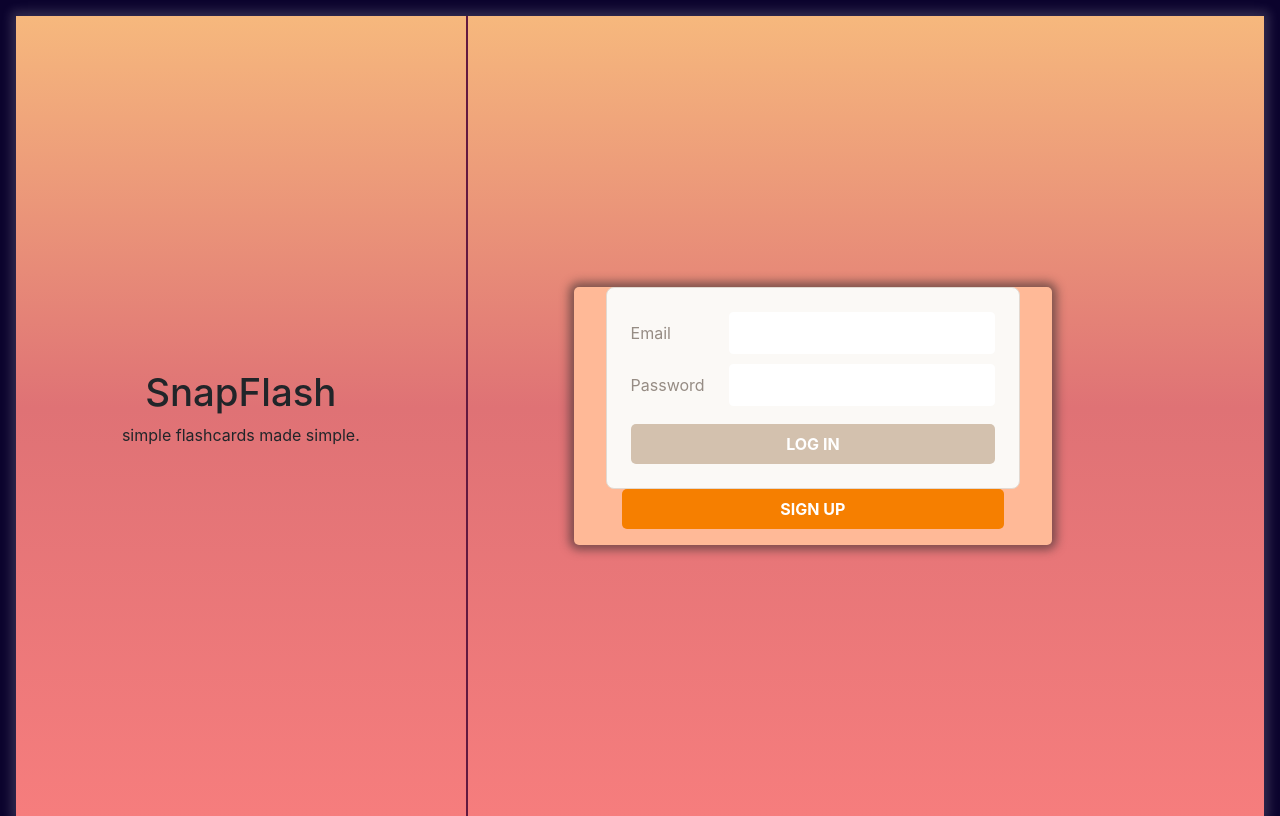
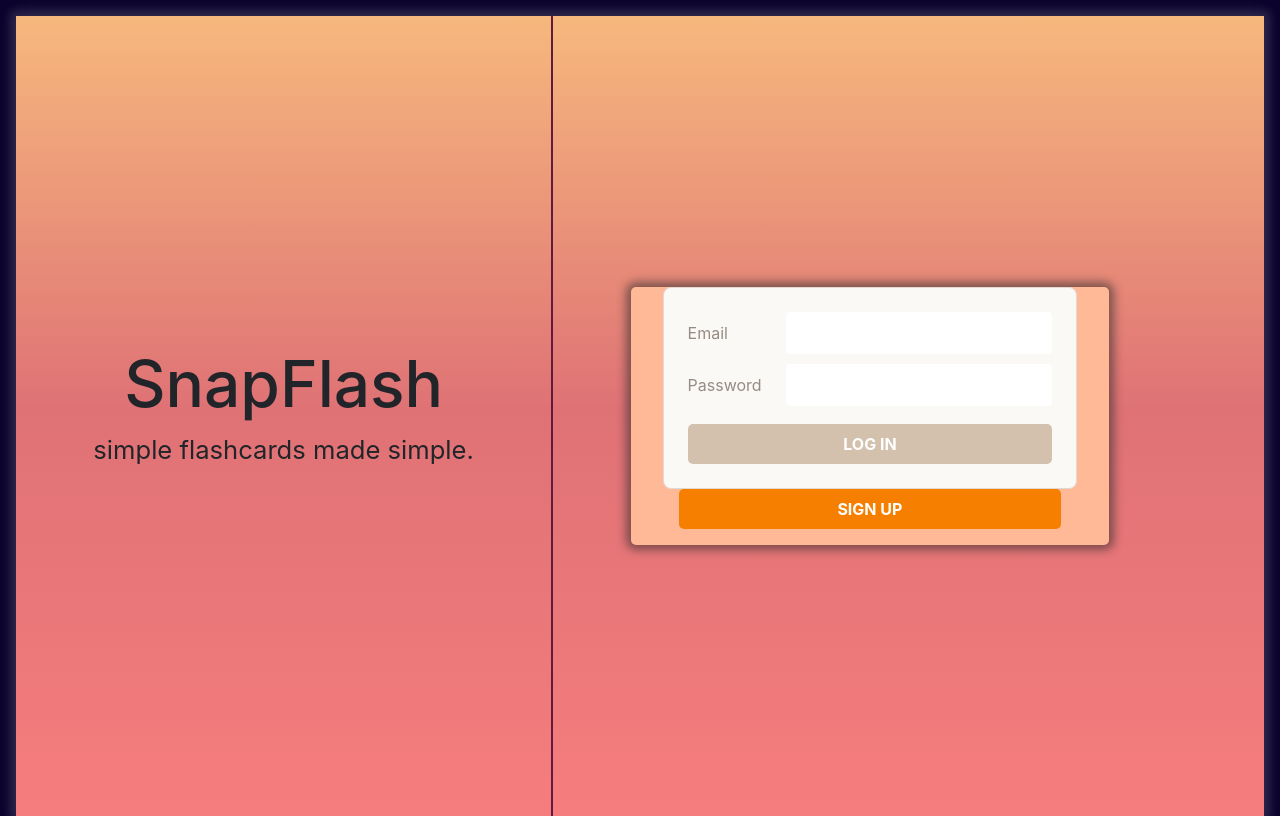
Before and after one commit to turtlepower93/Snapflash, a React (Create React App) app: page /flip in a window 1280 px wide. Built offline with nearby package versions, Linux system fonts and the light colour scheme.

Commit message:
authpage fontsize

```diff
--- a/src/pages/App/App.css
+++ b/src/pages/App/App.css
@@ -121,7 +121,6 @@ body {
 }
 
 .butt {
-  box-shadow: ;
   background-color: #ffffff;
   border: none;
   border-radius: 5px;
--- a/src/pages/AuthPage/AuthPage.jsx
+++ b/src/pages/AuthPage/AuthPage.jsx
@@ -11,8 +11,8 @@ export default function AuthPage({ setUser }) {
       <div className="container-main no-padding" style={{width:'100%'}}>
         <div className="auth-grid">
           <div className="auth-title">
-            <h1 className="big-txt">SnapFlash</h1>
-            <p className="auth-description">
+            <h1 className="big-txt" style={{fontSize:"4rem"}}>SnapFlash</h1>
+            <p className="auth-description" style={{fontSize:"1.6rem"}}>
               simple flashcards made simple.
             </p>
           </div>
```
